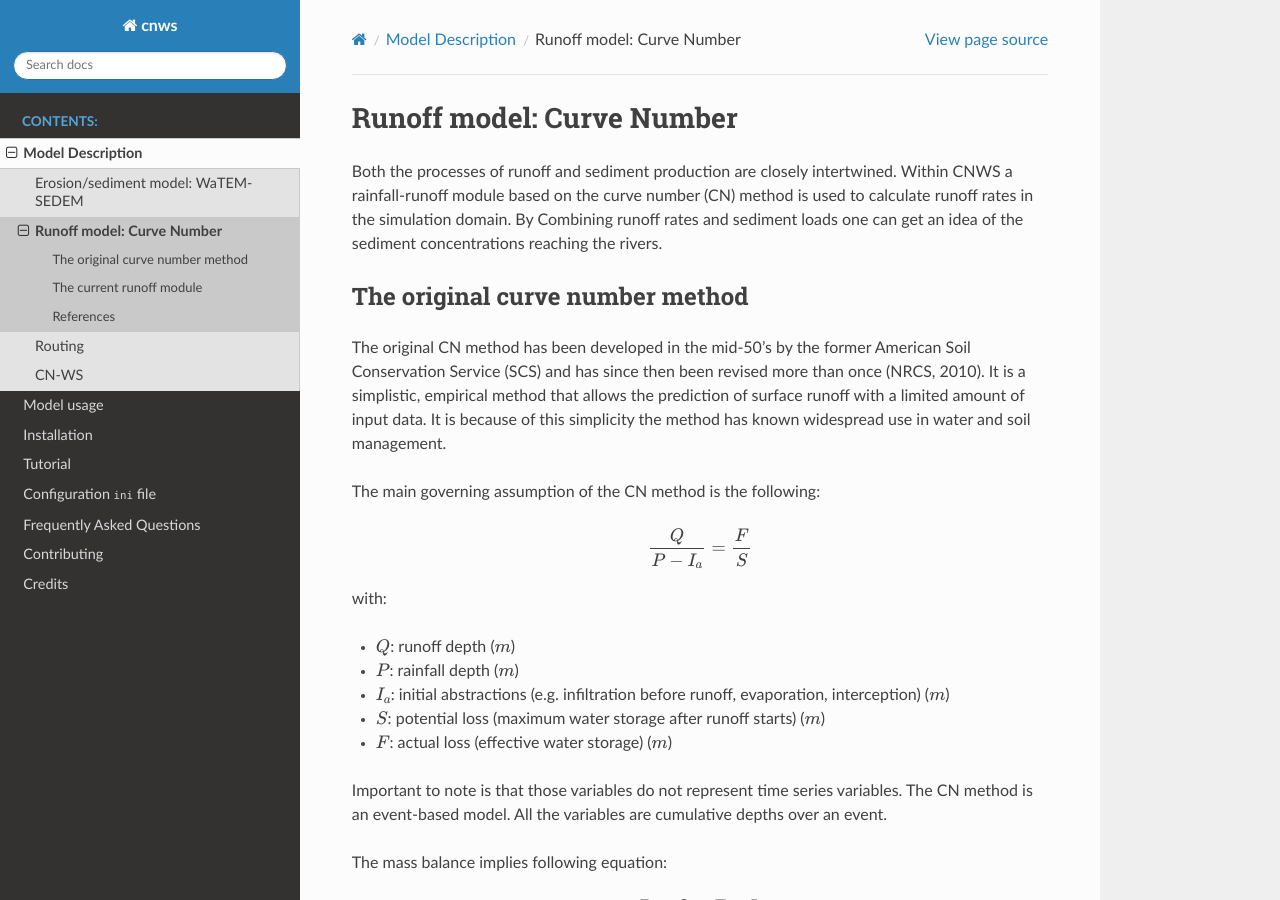
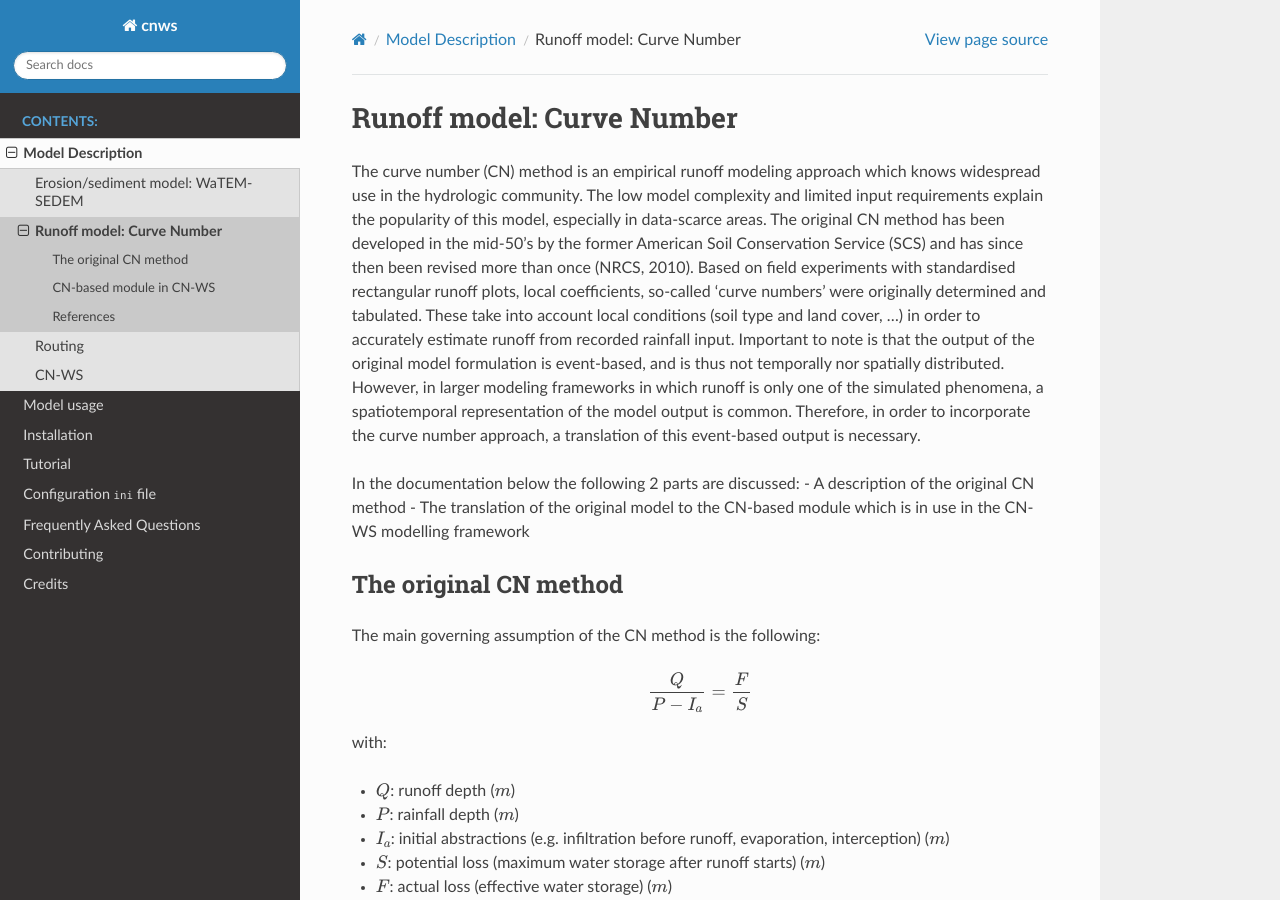
Before and after one commit to watem-sedem/watem-sedem, a Sphinx documentation site: the page built from docs/curve-number.rst, in a window 1280 px wide and 900 px high. Built offline with Sphinx 7.4.7 and the Read the Docs theme 2.0.0, drawn with Linux system fonts in a browser that asks for light colours; some of the changed text lies outside the part shown.

Commit message:
Rewriting the introduction of the CN-documentation

```diff
--- a/docs/curve-number.rst
+++ b/docs/curve-number.rst
@@ -2,22 +2,25 @@
 Runoff model: Curve Number
 ##########################
 
-Both the processes of runoff and sediment production are closely intertwined.
-Within CNWS a rainfall-runoff module based on the curve number (CN) method is
-used to calculate runoff rates in the simulation domain. By Combining runoff
-rates and sediment loads one can get an idea of the sediment concentrations
-reaching the rivers.
+The curve number (CN) method is an empirical runoff modeling approach which knows widespread use in the
+hydrologic community. The low model complexity and limited input requirements explain the popularity of
+this model, especially in data-scarce areas. The original CN method has been developed in the mid-50’s
+by the former American Soil Conservation Service (SCS) and has since then been revised more
+than once (NRCS, 2010). Based on field experiments with standardised
+rectangular runoff plots, local coefficients, so-called 'curve numbers' were originally determined and tabulated.
+These take into account local conditions (soil type and land cover, ...) in order to accurately estimate
+runoff from recorded rainfall input. Important to note is that the output of the original model formulation
+is event-based, and is thus not temporally nor spatially distributed. However, in larger modeling frameworks
+in which runoff is only one of the simulated phenomena, a spatiotemporal representation of the model output
+is common. Therefore, in order to incorporate the curve number approach, a translation of this event-based
+output is necessary.
 
+In the documentation below the following 2 parts are discussed:
+- A description of the original CN method
+- The translation of the original model to the CN-based module which is in use in the CN-WS modelling framework
 
-The original curve number method
-================================
-
-The original CN method has been developed in the mid-50’s by the former
-American Soil Conservation Service (SCS) and has since then been revised more
-than once (NRCS, 2010). It is a simplistic, empirical method that allows the
-prediction of surface runoff with a limited amount of input data. It is because
-of this simplicity the method has known widespread use in water and soil
-management.
+The original CN method
+======================
 
 The main governing assumption of the CN method is the following:
 
@@ -96,11 +99,11 @@ into the equations, on the other hand a spatio-temporal translation of the
 event-based output is implemented. In the following section the current
 implementation of the CN-based runoff module is presented.
 
-The current runoff module
-=========================
+CN-based module in CN-WS
+========================
 
 For every grid cell the total event-based runoff is calculated based on the
-local :math:`CN` value and the total rainfall depth :math:`P`.
+local :math:`CN` value and the total rainfall depth :math:`P` following the original CN-formulation.
 A first adaptation suggested by Van Oost 2003 is pre-processing the tabulated
 :math:`CN` values so that effects of crop cover and soil crusting are also
 accounted for:
```
